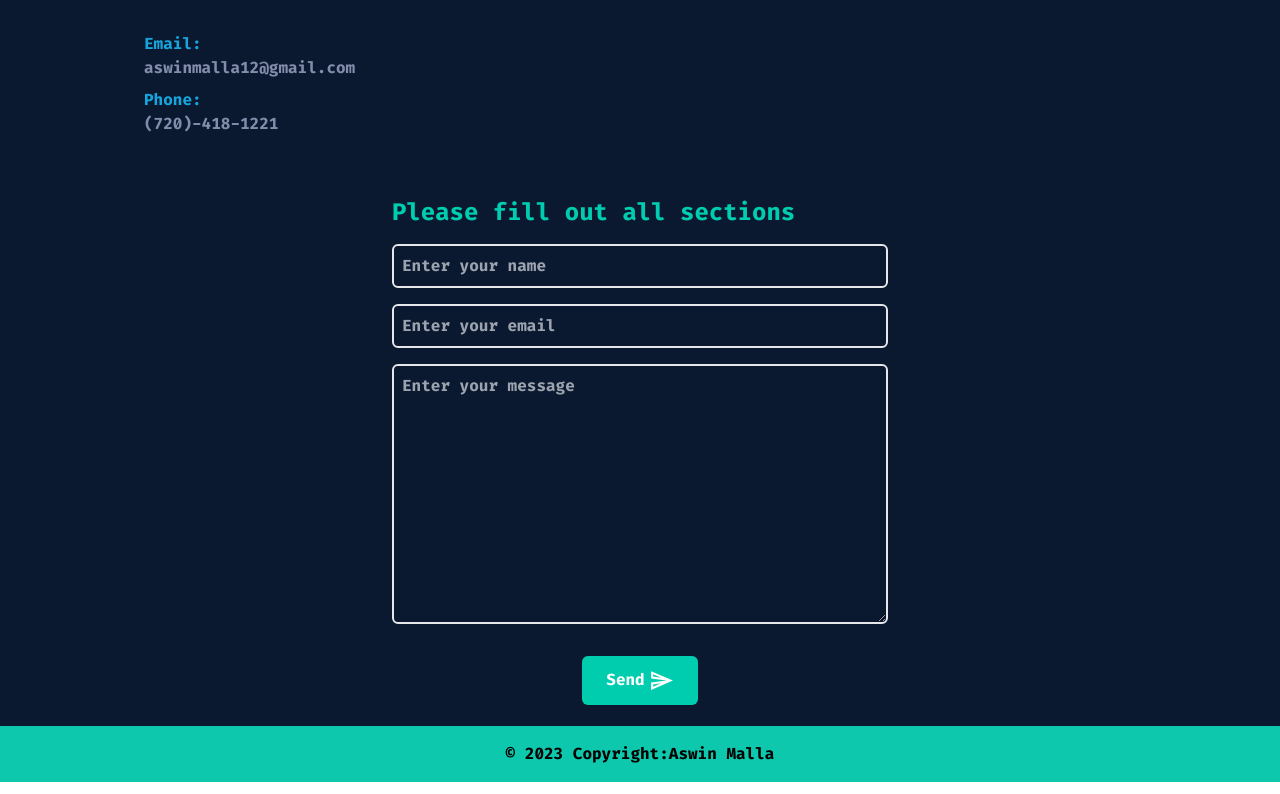
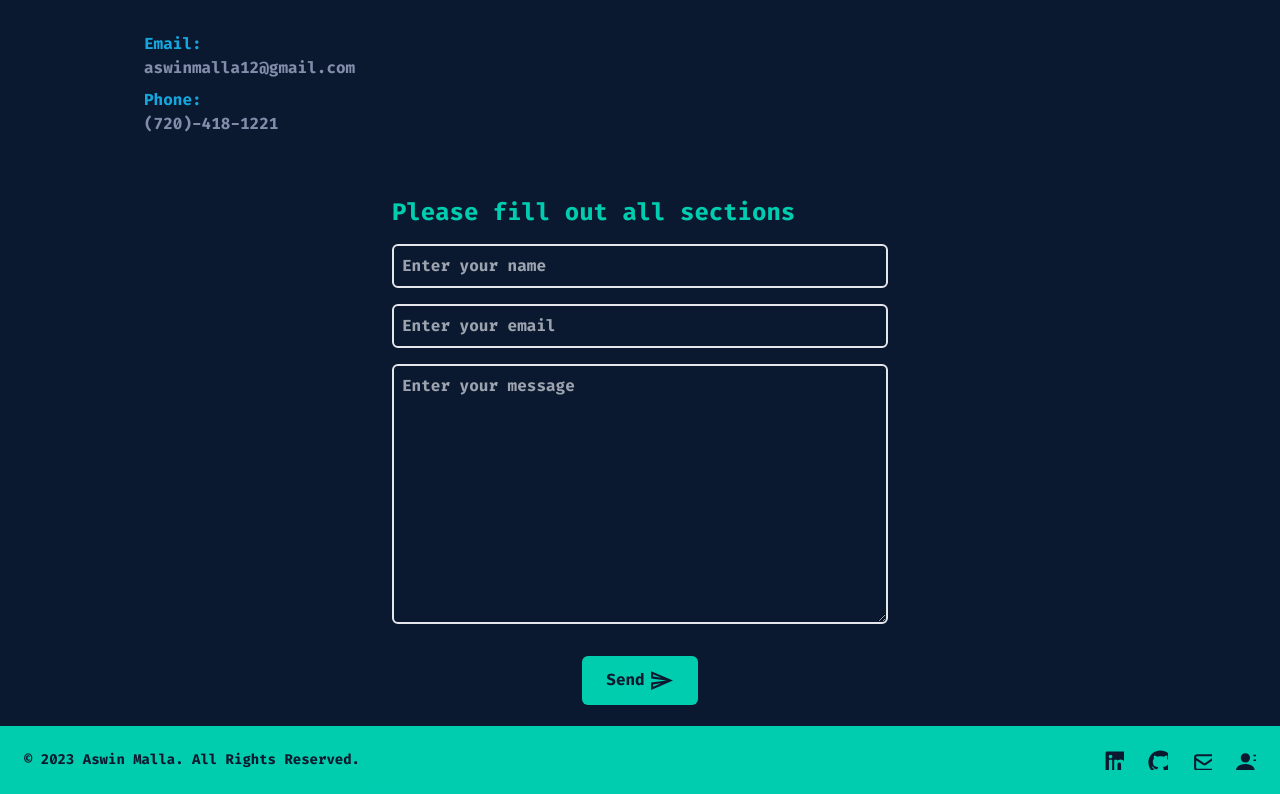
Before and after one commit to AMT98/Portfolio-Aswin, a React (Create React App) app: page / in a window 1280 px wide. Shown: the part 3274-4068 px from the top of the page. Built offline with nearby package versions, Linux system fonts and the light colour scheme; a web font is replaced by a local one.

Commit message:
Rework footer to show socialLinks

```diff
--- a/src/components/Contact.jsx
+++ b/src/components/Contact.jsx
@@ -52,7 +52,7 @@ const Contact = () => {
               className="p-2 bg-transparent border-2 rounded-md text-white focus:outline-none"
             ></textarea>
 
-            <button className="text-white bg-gradient-to-r from-[#00CDAE] to-[#00CCAF] 0 px-6 py-3 my-8 mx-auto flex items-center rounded-md hover:scale-110 duration-300">
+            <button className="text-[#0A192F] bg-gradient-to-r from-[#00CDAE] to-[#00CCAF] 0 px-6 py-3 my-8 mx-auto flex items-center rounded-md hover:scale-110 duration-300">
             Send <MdOutlineSend size={25} className="ml-1" />
             </button>
           </form>
--- a/src/components/Footer.jsx
+++ b/src/components/Footer.jsx
@@ -1,12 +1,89 @@
 import React from "react";
+import { FaGithub, FaLinkedin } from "react-icons/fa";
+import { HiOutlineMail } from "react-icons/hi";
+import { BsFillPersonLinesFill } from "react-icons/bs";
+
 const footer = () => {
   return (
-    <footer className="text-center bg-[#0EC8AD] text-black">
-      <div className="text-center p-4">
-        © 2023 Copyright:
-        <a href="1">
-          Aswin Malla
-        </a>
+    <footer className="p-4 sm:p-6 bg-gradient-to-r from-[#00CDAE] to-[#00CCAF]">
+      <div className="sm:flex sm:items-center sm:justify-between">
+        <span className="text-sm text-[#0A192F] sm:text-center dark:text[#0A192F]">
+          © 2023{" "}
+          <a href="https://aswinmalla.netlify.app/" className="hover:underline">
+            Aswin Malla
+          </a>
+          . All Rights Reserved.
+        </span>
+        <div className="flex mt-4 space-x-6 sm:justify-center sm:mt-0">
+          <a
+            href="https://linkedin.com"
+            className="text-[#0A192F] hover:text-gray-900 dark:hover:text-white"
+          >
+            <svg
+              className="w-5 h-5"
+              fill="currentColor"
+              viewBox="0 0 24 24"
+              aria-hidden="true"
+            >
+
+              <>
+                LinkedIn <FaLinkedin size={30} />
+              </>
+            </svg>
+            <span className="sr-only">LinkedIn page</span>
+          </a>
+          <a
+            href="https://github.com/amt98"
+            className="text-[#0A192F] hover:text-gray-900 dark:hover:text-white"
+          >
+            <svg
+              className="w-5 h-5"
+              fill="currentColor"
+              viewBox="0 0 24 24"
+              aria-hidden="true"
+            >
+
+              <>
+          Github <FaGithub size={30} />
+        </>
+            </svg>
+            <span className="sr-only">GitHub page</span>
+          </a>
+          <a
+            href="mailto: aswinmalla12@gmail.com"
+            className="text-[#0A192F] hover:text-gray-900 dark:hover:text-white"
+          >
+            <svg
+              className="w-5 h-5"
+              fill="currentColor"
+              viewBox="0 0 24 24"
+              aria-hidden="true"
+            >
+
+              <>
+          Mail <HiOutlineMail size={30} />
+        </>
+            </svg>
+            <span className="sr-only">Mail</span>
+          </a>
+          <a
+            href="https://google.com"
+            className="text-[#0A192F] hover:text-gray-900 dark:hover:text-white"
+          >
+            <svg
+              className="w-5 h-5"
+              fill="currentColor"
+              viewBox="0 0 24 24"
+              aria-hidden="true"
+            >
+
+              <>
+          Resume <BsFillPersonLinesFill size={30} />
+        </>
+            </svg>
+            <span className="sr-only">Resume</span>
+          </a>
+        </div>
       </div>
     </footer>
   );
```
